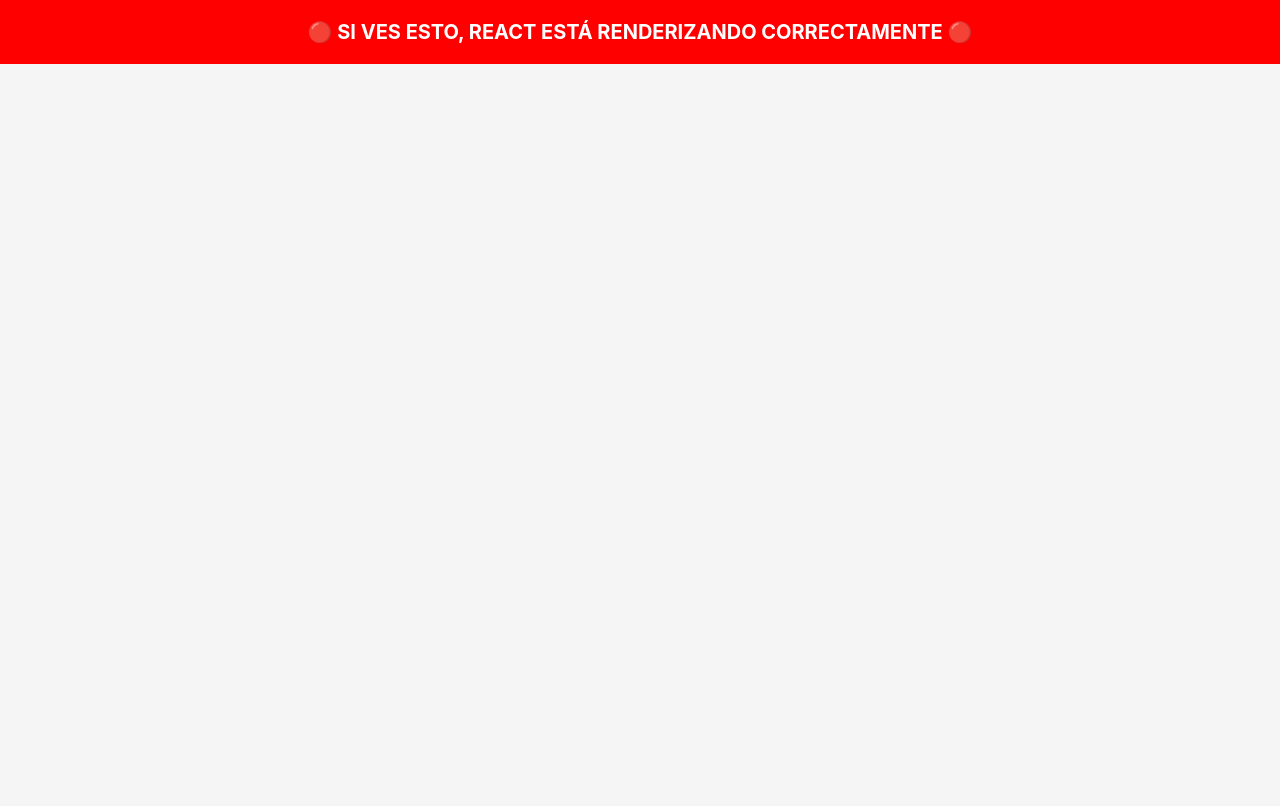
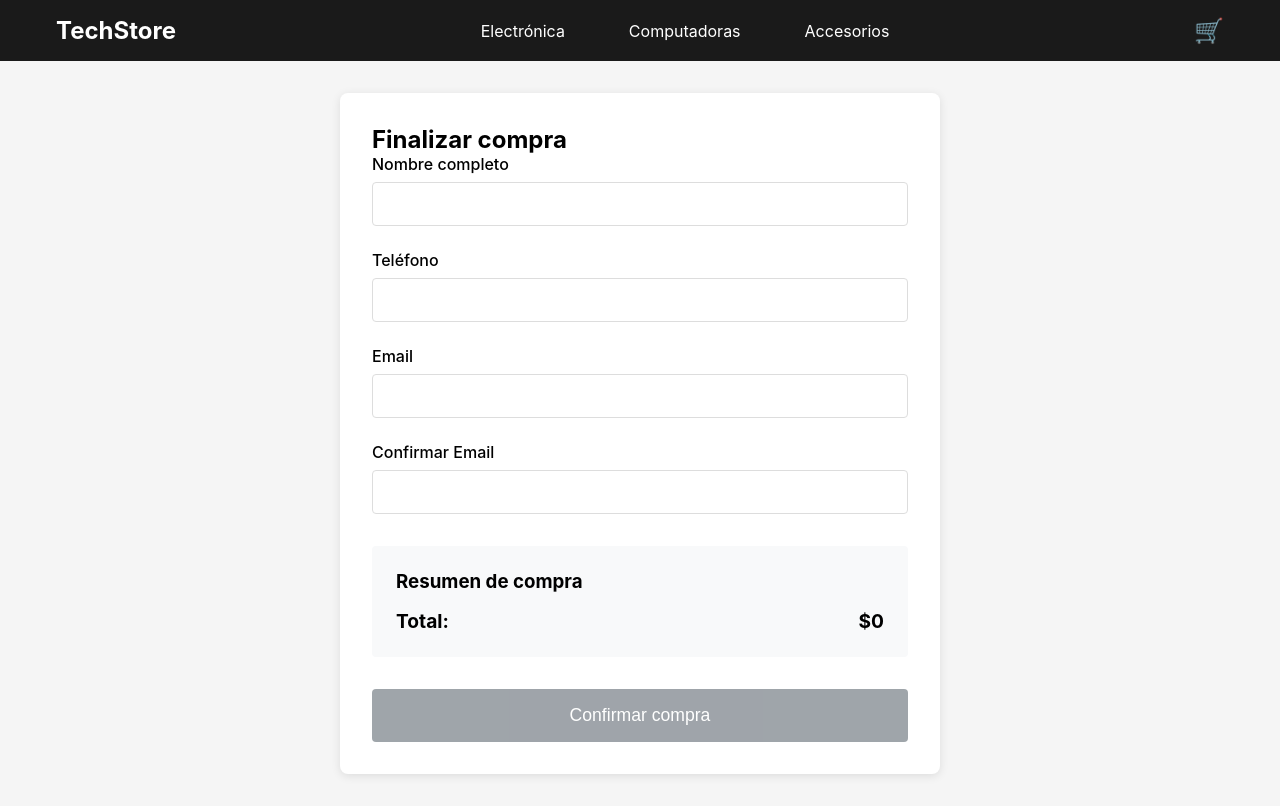
Before and after one commit to Gustrack/techstore-react, a React (Create React App) app: page /techstore-react/checkout in a window 1280 px wide. Built offline with nearby package versions, Linux system fonts and the light colour scheme.

Commit message:
Fix: Hardcode basename para GitHub Pages - Versión l.2

```diff
--- a/src/App.js
+++ b/src/App.js
@@ -8,58 +8,25 @@
 import CheckoutForm from './components/Checkout/CheckoutForm';
 import './App.css';
 
-// TEMPORAL: Componente de diagnóstico
-const TempDiv = () => {
-  console.log('🎨 TempDiv renderizado');
-  return (
-    <div style={{
-      position: 'fixed',
-      top: 0,
-      left: 0,
-      right: 0,
-      background: 'red',
-      color: 'white',
-      padding: '20px',
-      zIndex: 9999,
-      textAlign: 'center',
-      fontSize: '20px',
-      fontWeight: 'bold'
-    }}>
-      🔴 SI VES ESTO, REACT ESTÁ RENDERIZANDO CORRECTAMENTE 🔴
-    </div>
-  );
-};
-
 function App() {
   console.log('🚀 App iniciando...');
-  console.log('📌 PUBLIC_URL:', process.env.PUBLIC_URL);
 
-  // 🔴 TEMPORAL: Hardcodeamos el basename para GitHub Pages
+  // 🔴 IMPORTANTE: Hardcodeamos el basename para GitHub Pages
   const basename = '/techstore-react';
 
   return (
-    <>
-      <TempDiv />
     <BrowserRouter basename={basename}>
       <CartProvider>
         <NavBar />
         <Routes>
-            <Route path="/" element={
-              <div style={{padding: '100px', textAlign: 'center'}}>
-                <h1 style={{color: 'blue', fontSize: '48px'}}>✅ ¡FUNCIONA!</h1>
-                <p style={{fontSize: '24px'}}>El Router está funcionando en GitHub Pages</p>
-                <p style={{color: 'green'}}>Basename: {basename}</p>
-              </div>
-            } />
-            {/* Comentamos las rutas originales temporalmente */}
-            {/* <Route path="/category/:categoryId" element={<ItemListContainer />} />
+          <Route path="/" element={<ItemListContainer greeting="Bienvenido a TechStore" />} />
+          <Route path="/category/:categoryId" element={<ItemListContainer />} />
           <Route path="/item/:itemId" element={<ItemDetailContainer />} />
           <Route path="/cart" element={<Cart />} />
-            <Route path="/checkout" element={<CheckoutForm />} /> */}
+          <Route path="/checkout" element={<CheckoutForm />} />
         </Routes>
       </CartProvider>
     </BrowserRouter>
-    </>
   );
 }
 
```
Lines whose indentation alone changed are shown as unchanged.
